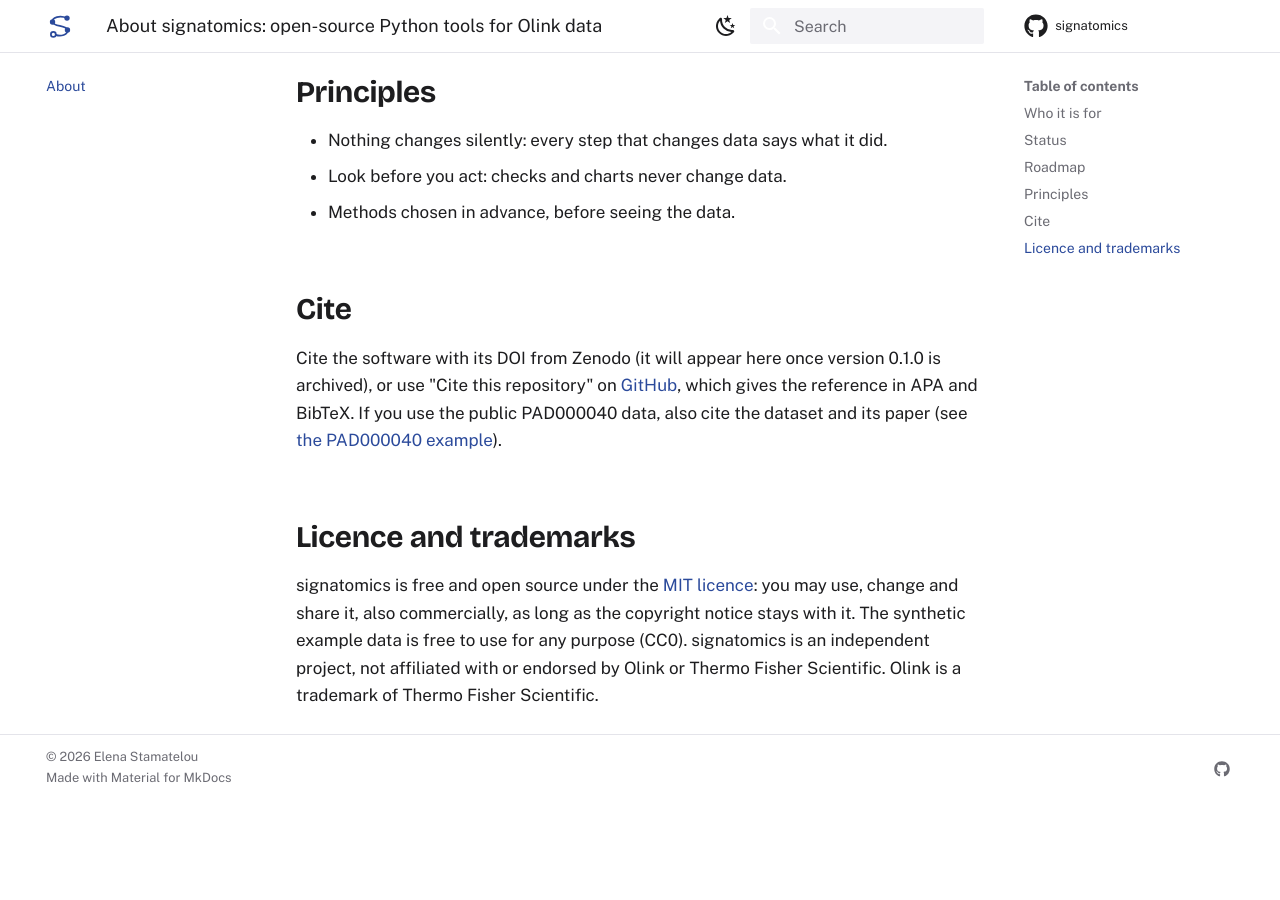
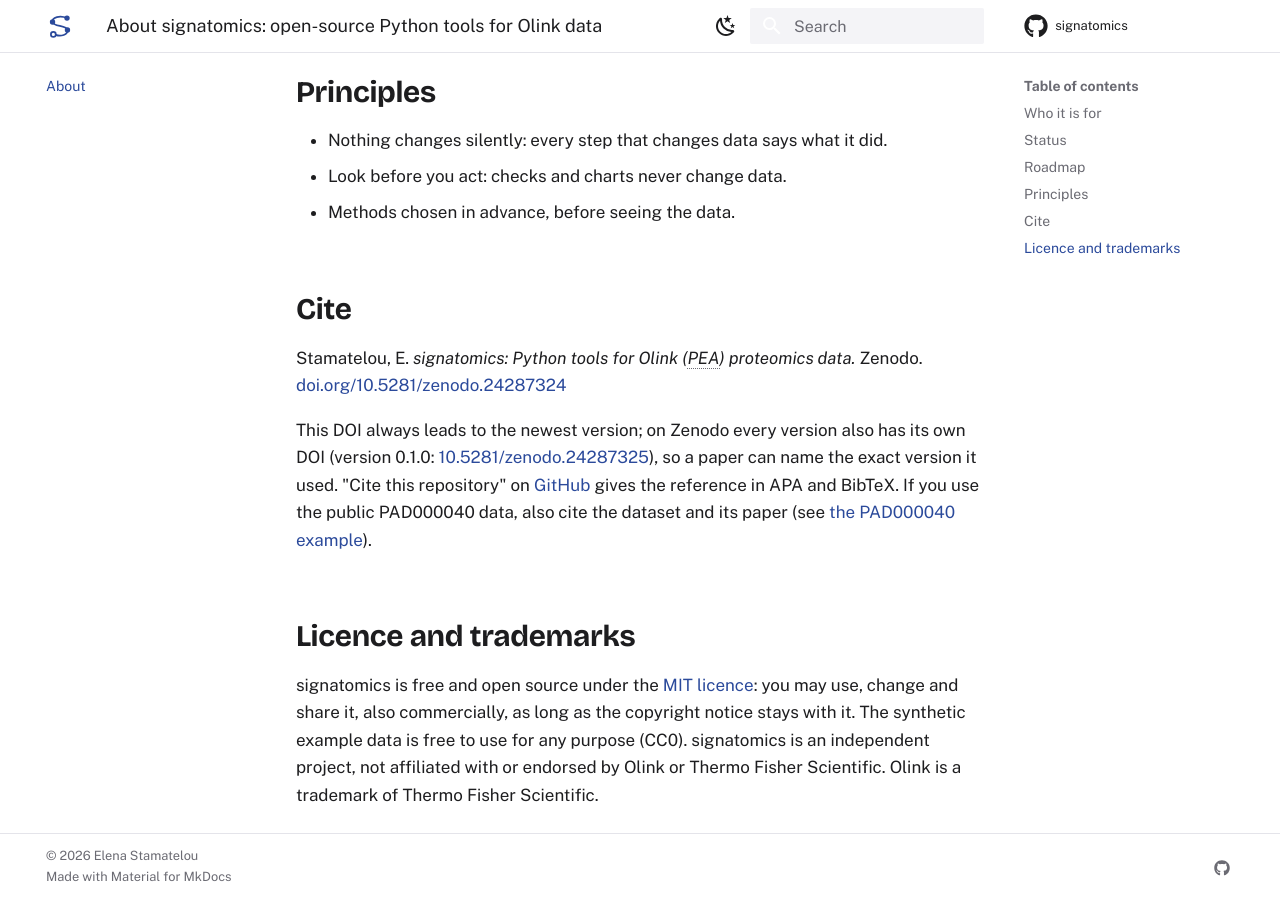
Before and after one commit to ElenaStamatelou/signatomics, an MkDocs documentation site: the page built from website/docs/about.md, in a window 1280 px wide and 900 px high, scrolled down 1605 px. Built offline with MkDocs 1.6.1 and Material for MkDocs 9.7.7, drawn with Linux system fonts in a browser that asks for light colours; comment, search, counter and statistics services are not loaded; before the commit the page ends 2405 px from its top, so only the background shows below that.

Commit message:
Released: install from PyPI, DOI from Zenodo
- Start page and README: pip install "signatomics[olink]".
- DOI 10.5281/zenodo.24287324 (all versions) in README, About and
  CITATION.cff; PyPI, DOI and licence badges in the README.

Co-Authored-By: Claude Opus 5.5 <noreply@anthropic.com>

```diff
--- a/website/docs/about.md
+++ b/website/docs/about.md
@@ -53,9 +53,13 @@ feedback is very welcome.
 
 ## Cite
 
-Cite the software with its DOI from Zenodo (it will appear here once version 0.1.0 is archived), or
-use "Cite this repository" on [GitHub](https://github.com/ElenaStamatelou/signatomics), which gives the
-reference in APA and BibTeX. If you use the public PAD000040 data,
+Stamatelou, E. *signatomics: Python tools for Olink (PEA) proteomics data.* Zenodo.
+[doi.org/10.5281/zenodo.24287324](https://doi.org/10.5281/zenodo.24287324)
+
+This DOI always leads to the newest version; on Zenodo every version also has its own DOI
+(version 0.1.0: [10.5281/zenodo.24287325](https://doi.org/10.5281/zenodo.24287325)), so a paper can
+name the exact version it used. "Cite this repository" on
+[GitHub](https://github.com/ElenaStamatelou/signatomics) gives the reference in APA and BibTeX. If you use the public PAD000040 data,
 also cite the dataset and its paper (see [the PAD000040 example](examples/pad000040.md#1-get-the-data)).
 
 ## Licence and trademarks
```
Also changed, not shown: website/docs/start.md (+4 -4 lines), README.md, 1 other file.
